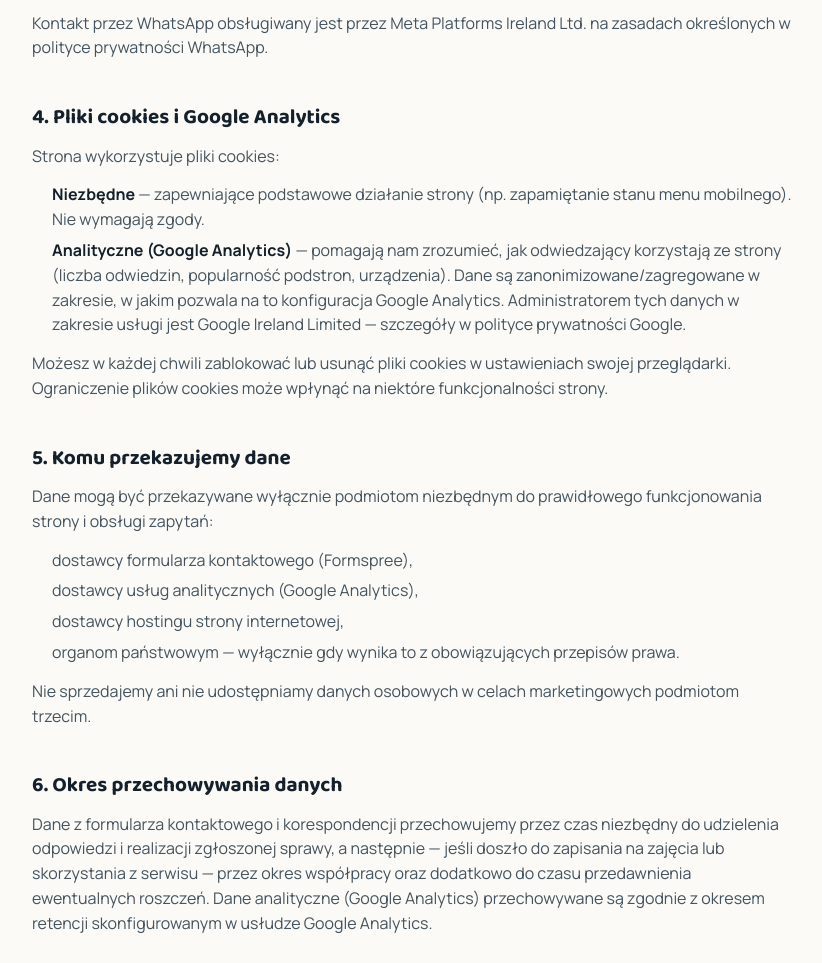
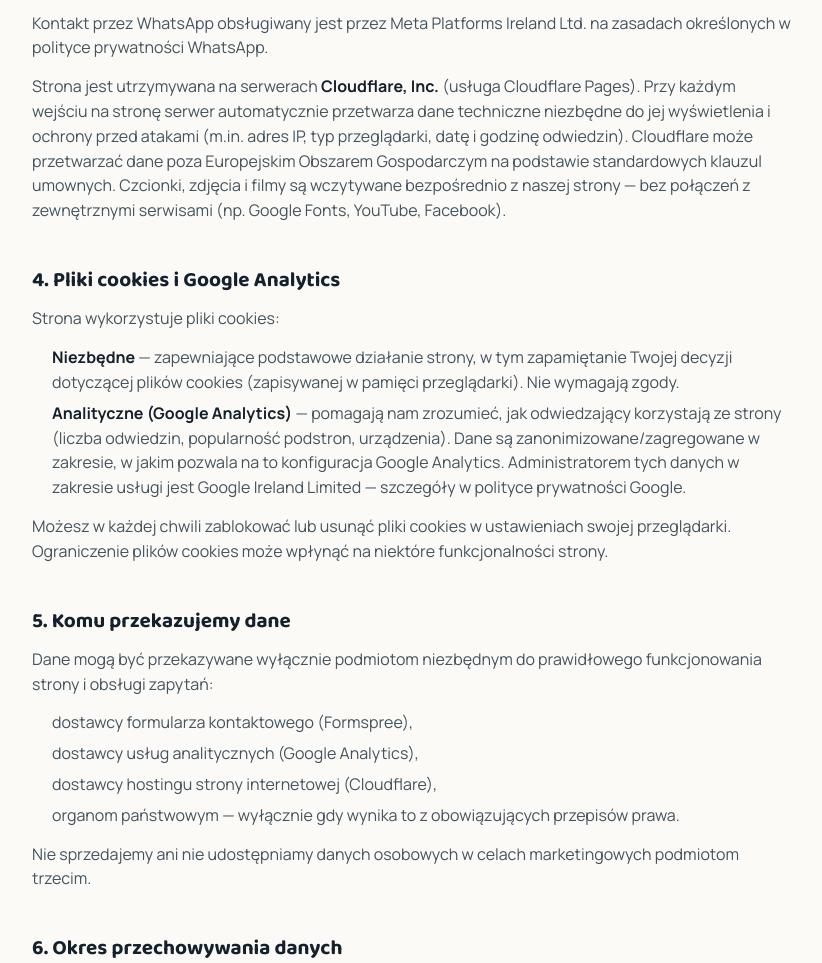
Before and after one commit to bkrekora/bktenis-strona, a plain HTML site: page polityka-prywatnosci.html in a window 1280 px wide. Shown: the part 1426-2389 px from the top of the page, without its empty margins (42-864 px from the left). Drawn offline with Linux system fonts and the light colour scheme.

Commit message:
Polityka prywatności: hosting Cloudflare, cookies decyzji, data aktualizacji
Co-Authored-By: Claude Opus 5.5 <noreply@anthropic.com>
Claude-Session: https://claude.ai/code/session_01B9brQ8b7h1AvoNCFFxPDZi

```diff
--- a/polityka-prywatnosci.html
+++ b/polityka-prywatnosci.html
@@ -110,7 +110,7 @@ document.documentElement.dataset.season = (function(){
 
     <p class="eyebrow eyebrow--1">RODO</p>
     <h1 class="section__title">Polityka prywatności</h1>
-    <p class="legal__updated">Ostatnia aktualizacja: 3 września 2026</p>
+    <p class="legal__updated">Ostatnia aktualizacja: 22 listopada 2026</p>
 
     <div class="legal">
 
@@ -139,11 +139,12 @@ document.documentElement.dataset.season = (function(){
       <h2>3. Formularz kontaktowy i podmioty przetwarzające</h2>
       <p>Wiadomości wysłane przez formularz kontaktowy są obsługiwane przez zewnętrznego dostawcę usług — <strong>Formspree, Inc.</strong> (formspree.io), który przekazuje treść wiadomości na nasz adres e-mail. Formspree może przetwarzać dane na serwerach zlokalizowanych poza Europejskim Obszarem Gospodarczym; dostawca deklaruje stosowanie odpowiednich zabezpieczeń zgodnych z RODO (standardowe klauzule umowne). Szczegóły: polityka prywatności Formspree dostępna na stronie formspree.io.</p>
       <p>Kontakt przez WhatsApp obsługiwany jest przez Meta Platforms Ireland Ltd. na zasadach określonych w polityce prywatności WhatsApp.</p>
+      <p>Strona jest utrzymywana na serwerach <strong>Cloudflare, Inc.</strong> (usługa Cloudflare Pages). Przy każdym wejściu na stronę serwer automatycznie przetwarza dane techniczne niezbędne do jej wyświetlenia i ochrony przed atakami (m.in. adres IP, typ przeglądarki, datę i godzinę odwiedzin). Cloudflare może przetwarzać dane poza Europejskim Obszarem Gospodarczym na podstawie standardowych klauzul umownych. Czcionki, zdjęcia i filmy są wczytywane bezpośrednio z naszej strony — bez połączeń z zewnętrznymi serwisami (np. Google Fonts, YouTube, Facebook).</p>
 
       <h2>4. Pliki cookies i Google Analytics</h2>
       <p>Strona wykorzystuje pliki cookies:</p>
       <ul>
-        <li><strong>Niezbędne</strong> — zapewniające podstawowe działanie strony (np. zapamiętanie stanu menu mobilnego). Nie wymagają zgody.</li>
+        <li><strong>Niezbędne</strong> — zapewniające podstawowe działanie strony, w tym zapamiętanie Twojej decyzji dotyczącej plików cookies (zapisywanej w pamięci przeglądarki). Nie wymagają zgody.</li>
         <li><strong>Analityczne (Google Analytics)</strong> — pomagają nam zrozumieć, jak odwiedzający korzystają ze strony (liczba odwiedzin, popularność podstron, urządzenia). Dane są zanonimizowane/zagregowane w zakresie, w jakim pozwala na to konfiguracja Google Analytics. Administratorem tych danych w zakresie usługi jest Google Ireland Limited — szczegóły w polityce prywatności Google.</li>
       </ul>
       <p>Możesz w każdej chwili zablokować lub usunąć pliki cookies w ustawieniach swojej przeglądarki. Ograniczenie plików cookies może wpłynąć na niektóre funkcjonalności strony.</p>
@@ -153,7 +154,7 @@ document.documentElement.dataset.season = (function(){
       <ul>
         <li>dostawcy formularza kontaktowego (Formspree),</li>
         <li>dostawcy usług analitycznych (Google Analytics),</li>
-        <li>dostawcy hostingu strony internetowej,</li>
+        <li>dostawcy hostingu strony internetowej (Cloudflare),</li>
         <li>organom państwowym — wyłącznie gdy wynika to z obowiązujących przepisów prawa.</li>
       </ul>
       <p>Nie sprzedajemy ani nie udostępniamy danych osobowych w celach marketingowych podmiotom trzecim.</p>
```
